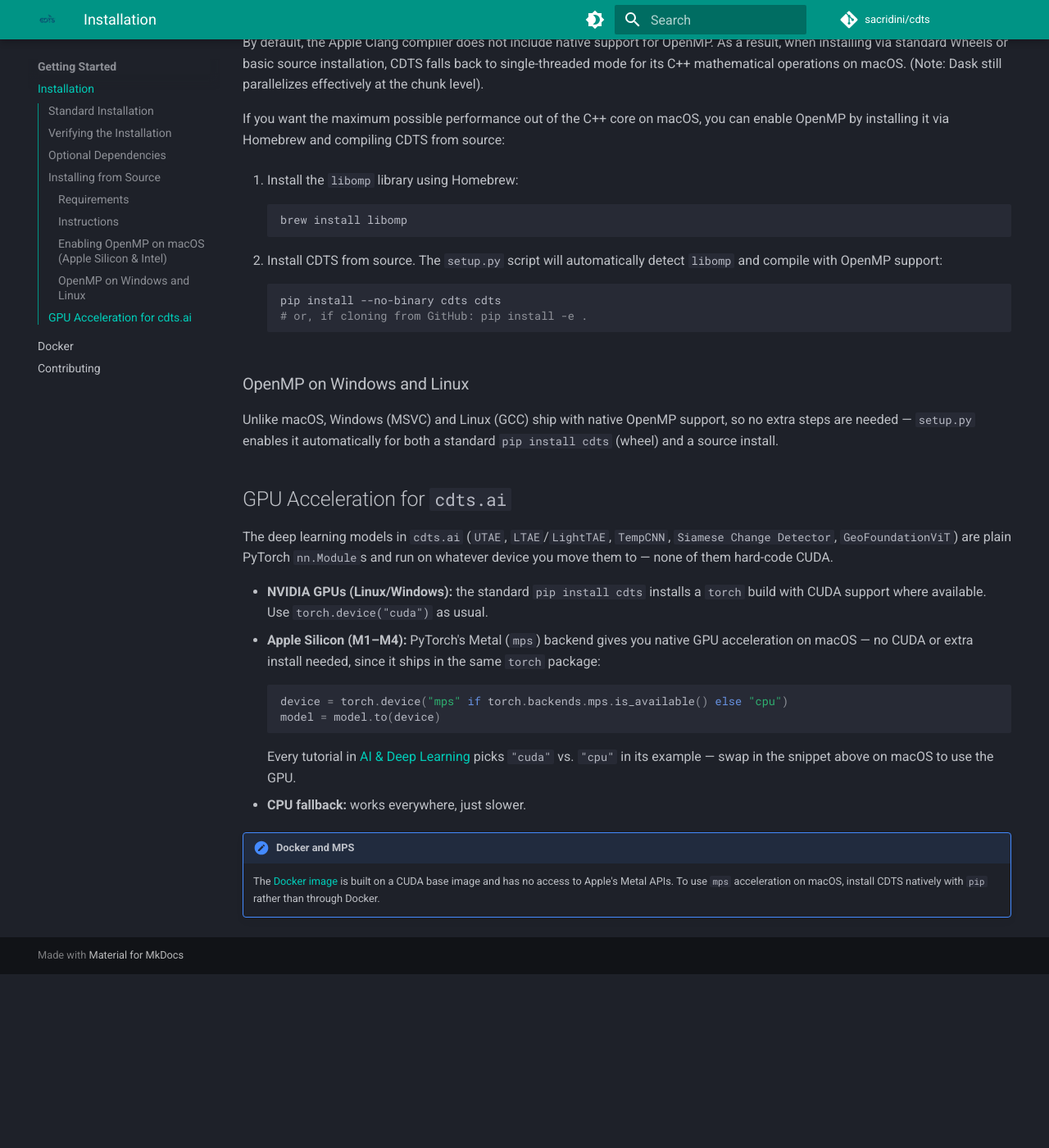
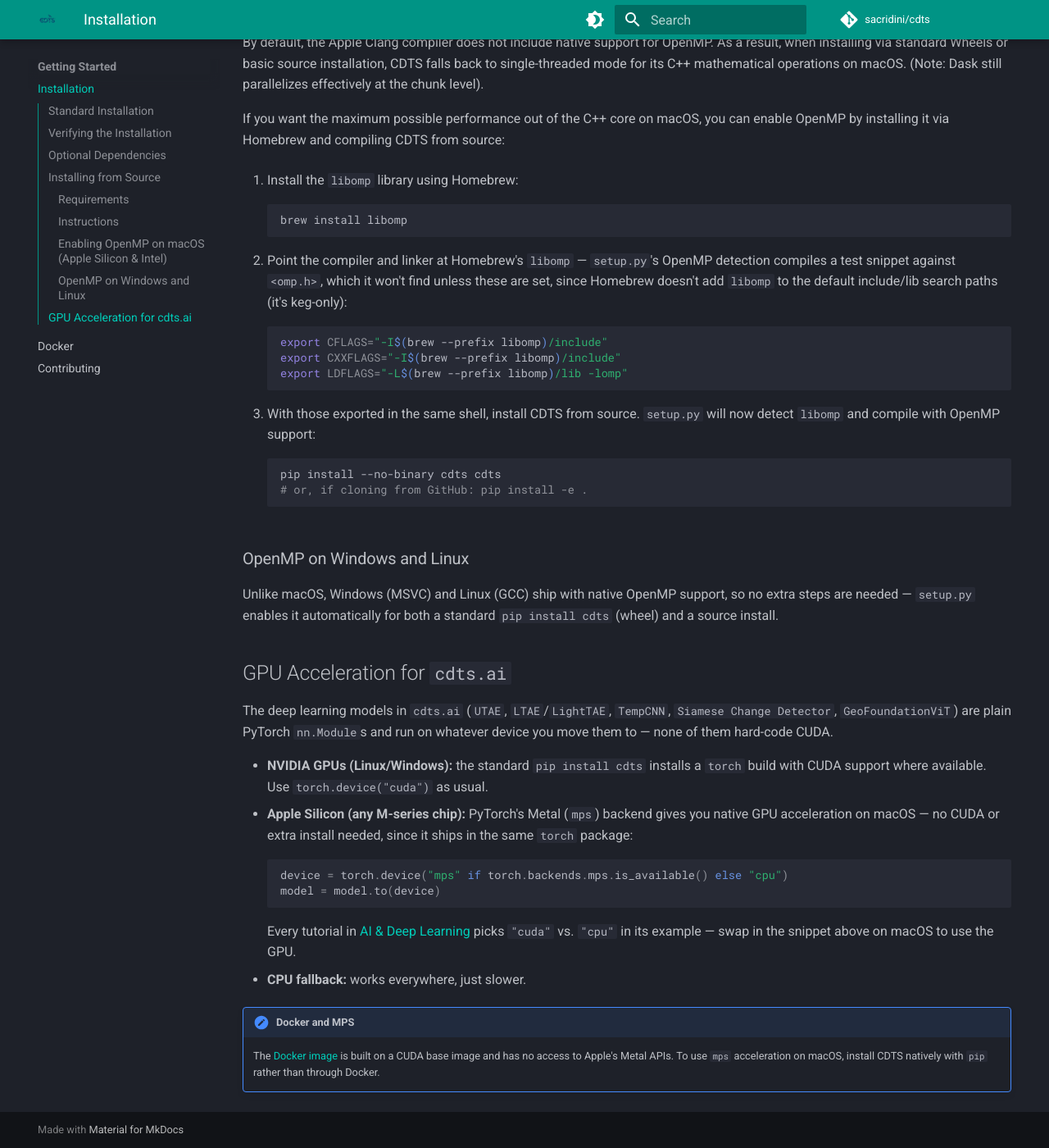
Before and after one commit to sacridini/cdts, an MkDocs documentation site: the page built from docs/getting-started/installation.md, in a window 1280 px wide and 1400 px high, scrolled down 1870 px. Shown: the whole window at 82% size. Built offline with MkDocs 1.6.1 and Material for MkDocs 9.7.7, drawn with Linux system fonts in a browser that asks for light colours; comment, search, counter and statistics services are not loaded; before the commit the page ends 3058 px from its top, so only the background shows below that; some of the changed text lies outside the part shown.

Commit message:
docs: fix C++ standard, macOS OpenMP env vars, and Apple Silicon wording
- Installing from source actually requires C++17 (setup.py), not C++14.
- The macOS libomp OpenMP instructions were missing the CFLAGS/CXXFLAGS/
  LDFLAGS exports pointing at Homebrew's keg-only libomp; without them
  setup.py's <omp.h> detection silently fails and falls back to
  single-threaded, contradicting the "automatically detects libomp" claim.
- Stop hardcoding "M1-M4" for Apple Silicon (M5 and M6 already shipped)
  and explain in docker.md why Dockerfile.cpu gets OpenMP for free on any
  host chip, since the compiler running inside the container is Linux
  GCC, not the host's Apple Clang.

````diff
--- a/docs/getting-started/installation.md
+++ b/docs/getting-started/installation.md
@@ -71,7 +71,14 @@
    brew install libomp
    ```
 
-2. Install CDTS from source. The `setup.py` script will automatically detect `libomp` and compile with OpenMP support:
+2. Point the compiler and linker at Homebrew's `libomp` — `setup.py`'s OpenMP detection compiles a test snippet against `<omp.h>`, which it won't find unless these are set, since Homebrew doesn't add `libomp` to the default include/lib search paths (it's keg-only):
+   ```bash
+   export CFLAGS="-I$(brew --prefix libomp)/include"
+   export CXXFLAGS="-I$(brew --prefix libomp)/include"
+   export LDFLAGS="-L$(brew --prefix libomp)/lib -lomp"
+   ```
+
+3. With those exported in the same shell, install CDTS from source. `setup.py` will now detect `libomp` and compile with OpenMP support:
    ```bash
    pip install --no-binary cdts cdts
    # or, if cloning from GitHub: pip install -e .
@@ -86,7 +93,7 @@
 The deep learning models in `cdts.ai` (`UTAE`, `LTAE`/`LightTAE`, `TempCNN`, `Siamese Change Detector`, `GeoFoundationViT`) are plain PyTorch `nn.Module`s and run on whatever device you move them to — none of them hard-code CUDA.
 
 *   **NVIDIA GPUs (Linux/Windows):** the standard `pip install cdts` installs a `torch` build with CUDA support where available. Use `torch.device("cuda")` as usual.
-*   **Apple Silicon (M1–M4):** PyTorch's Metal (`mps`) backend gives you native GPU acceleration on macOS — no CUDA or extra install needed, since it ships in the same `torch` package:
+*   **Apple Silicon (any M-series chip):** PyTorch's Metal (`mps`) backend gives you native GPU acceleration on macOS — no CUDA or extra install needed, since it ships in the same `torch` package:
     ```python
     device = torch.device("mps" if torch.backends.mps.is_available() else "cpu")
     model = model.to(device)
````
Also changed, not shown: other parts of docs/getting-started/installation.md (+1 -1 lines), docs/getting-started/docker.md (+3 -0 lines).
